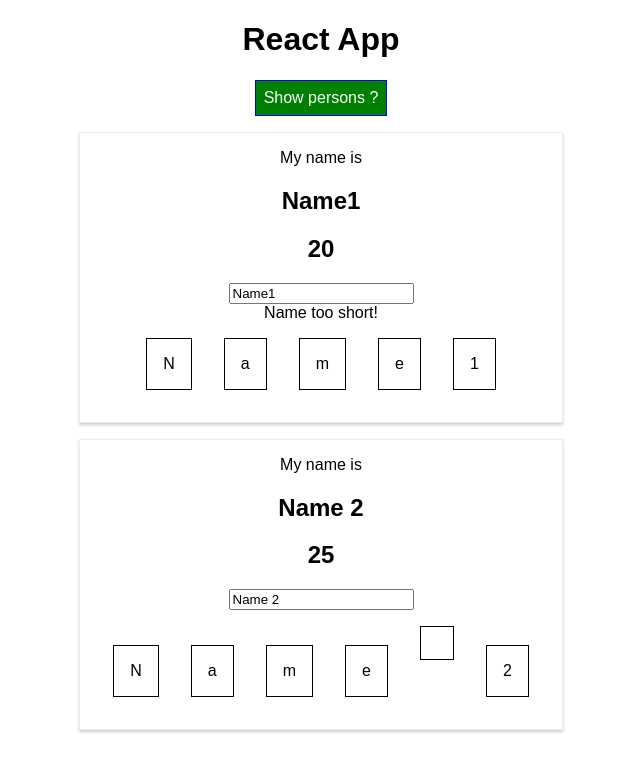
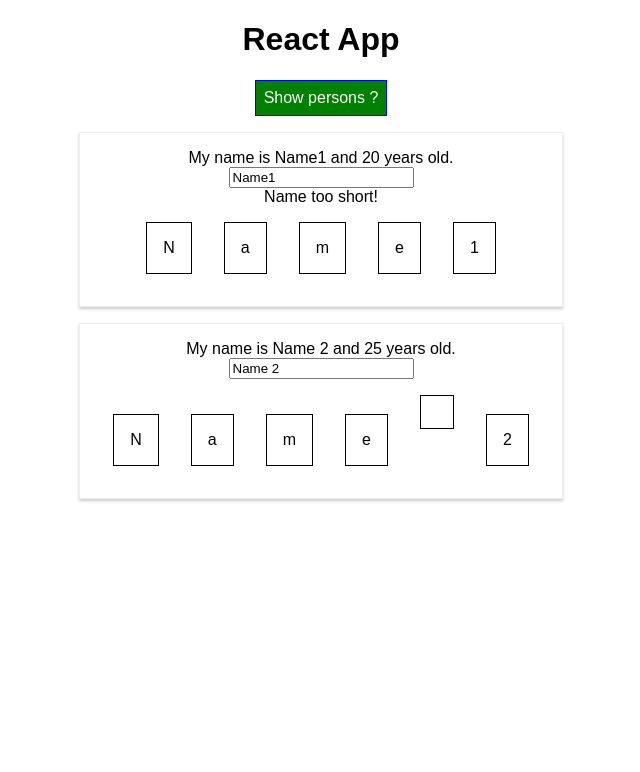
Before and after one commit to RRodCastro/react-burger, a React app: page / in a window 1280 px wide. Both pictures are taken after a click on the button "Show persons ?". Shown: the top 772 px of the page, without its empty margins (319-959 px from the left). Built offline with nearby package versions, Linux system fonts and the light colour scheme.

Commit message:
Refactor components

```diff
--- a/src/Person/Person.js
+++ b/src/components/Persons/Person/Person.js
@@ -1,13 +1,13 @@
 import React from 'react';
 import classes from  './Person.css'
+
 const person = (props) => {
 
     return (
         <div className={classes.Person}>
-            My name is
-            <h2 onClick={props.deletePersonHandler }> {props.name}</h2>
-            <h2> {props.age} </h2>
+            <div>My name is {props.name} and {props.age} years old. </div>
             <input
+                stlye={{display: 'block'}}
                 onChange={props.changed}
                 value={props.name}
             />
--- /dev/null
+++ b/src/components/Persons/Persons.js
@@ -0,0 +1,31 @@
+import React from 'react'
+import Person from './Person/Person'
+import Validator from '../Validator/Validator'
+
+import classes from '../../containers/App.css';
+
+const persons = (props) => (
+
+    props.persons.map((person, index ) => (
+        <Person
+          key={index}
+          name={person.name}
+          age={person.age}
+          deletePersonHandler={() => props.deleteHandler(index)}
+          changed={ (event)  => props.changed(event, person.id)}
+        >
+        <Validator
+          name={person.name}
+        >
+          {person.name.split('').map( (ele, charIndex ) => (
+                  <div className={classes.charElement }onClick={ () => props.charClickHandler(charIndex, person.id) } key={` ${index}  ${charIndex}`}>
+                      {ele}
+                  </div>
+              ) )}
+        </Validator>
+        </Person>
+      ))
+
+)
+
+export default persons
--- a/src/App.js
+++ b/src/containers/App.js
@@ -1,8 +1,6 @@
 import React, { Component } from 'react';
 import classes from './App.css';
-import Person from './Person/Person'
-import Validator from './Validator/Validator'
-
+import Persons from '../components/Persons/Persons'
 
 class App extends Component {
 
@@ -32,8 +30,6 @@ class App extends Component {
 
     this.setState({persons})
 
-
-
   }
 
   showPersonsHandler = () => {
@@ -58,35 +54,19 @@ class App extends Component {
 
   render() {
 
-    const persons = this.state.persons.map((person, index ) => (
-      <Person
-        key={index}
-        name={person.name}
-        age={person.age}
-        deletePersonHandler={() => this.deletePersonHandler(index)}
-        changed={ (event)  => this.nameChangeHandler(event, person.id)}
-      >
-      <Validator
-        name={person.name}
-      >
-        {person.name.split('').map( (ele, charIndex ) => (
-                <div className={classes.charElement }onClick={ () => this.charClickHandlder(charIndex, person.id) } key={` ${index}  ${charIndex}`}>
-                    {ele}
-                </div>
-            ) )}
-      </Validator>
-
-      </Person>
-    ))
-
-
     return (
       <div className={classes.App}>
           <h1>React App </h1>
           <button className={ classes.showButton } onClick={() => this.showPersonsHandler()}>
             Show persons ?
           </button>
-          {this.state.showPersons ?  persons : <div/>}
+          {this.state.showPersons ? (
+          <Persons
+            persons={this.state.persons}
+            deleteHandler={this.deletePersonHandler}
+            changed={this.nameChangeHandler}
+            charClickHandler={this.charClickHandlder}
+          /> ): <div/>}
       </div>
     );
   }
--- a/src/index.js
+++ b/src/index.js
@@ -1,7 +1,7 @@
 import React from 'react';
 import ReactDOM from 'react-dom';
 import './index.css';
-import App from './App';
+import App from './containers/App';
 import registerServiceWorker from './registerServiceWorker';
 
 ReactDOM.render(<App />, document.getElementById('root'));
```
Also changed, not shown: src/components/Persons/Person/Person.css (renamed from src/Person/Person.css), src/components/Validator/Validator.js (renamed from src/Validator/Validator.jsx), src/containers/App.css (renamed from src/App.css), 1 other file (tests, documents, lock files or other folders).
